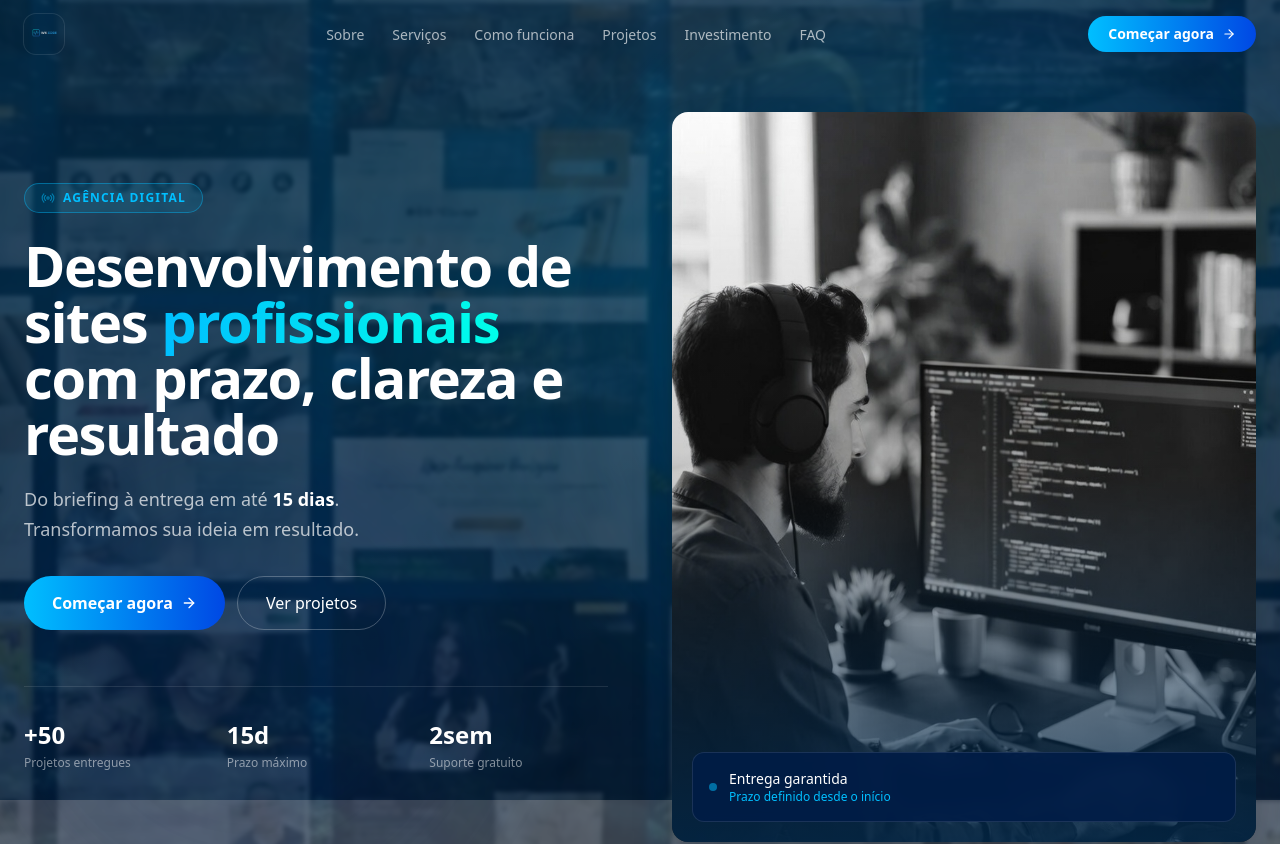
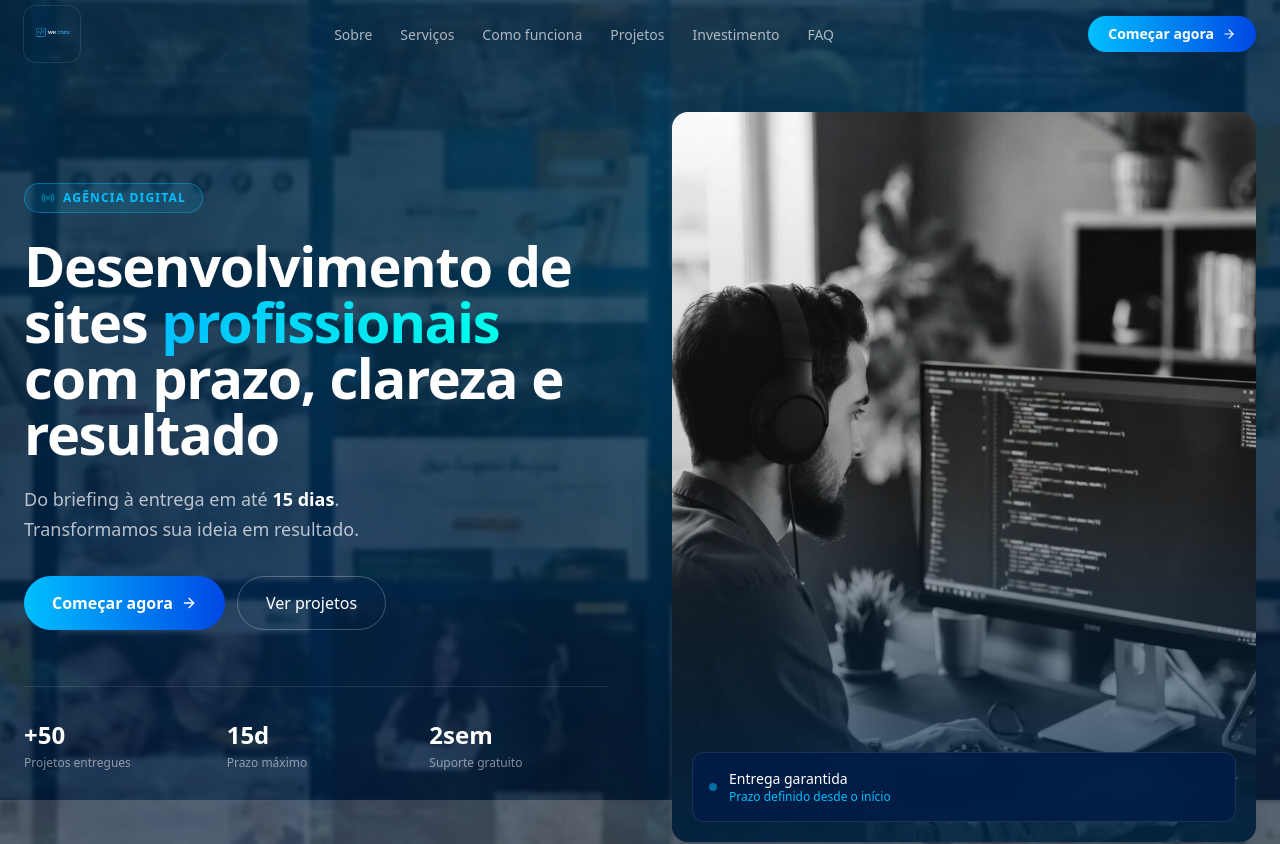
Before and after one commit to walloncode/WKcode-LandingPage, a Next.js app: page / in a window 1280 px wide. Shown: the top 844 px of the page. Built offline with nearby package versions, Linux system fonts and the light colour scheme.

Commit message:
ajustes logo2

```diff
--- a/src/components/Navbar.tsx
+++ b/src/components/Navbar.tsx
@@ -41,10 +41,10 @@
             <Image
               src="/images/logo.png"
               alt="WKCODE"
-              width={160}
-              height={40}
+              className="h-14 w-auto"
+              width={220}
+              height={55}
               priority
-              className="h-10 w-auto"
             />
           </div>
         </a>
```
